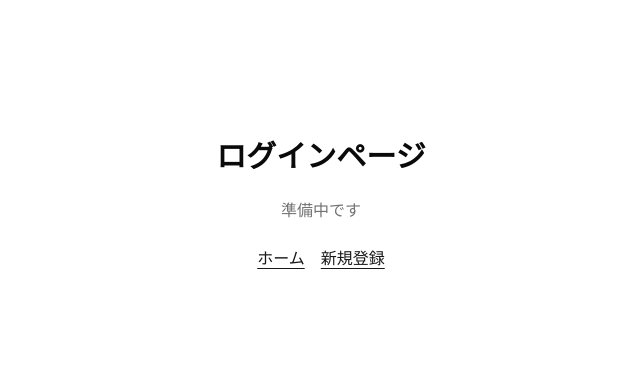
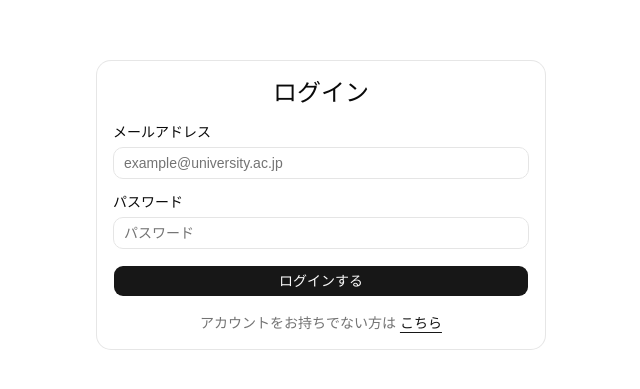
Before and after one commit to Ketarou2223/Cro-co, a React (Vite) app in the folder frontend/: page /login in a window 1280 px wide. Shown: the part 195-584 px from the top of the page, without its empty margins (319-959 px from the left). Built offline with nearby package versions, Linux system fonts and the light colour scheme; no server answers.

Commit message:
1c: ログインとAuthContext

```diff
--- a/frontend/src/App.tsx
+++ b/frontend/src/App.tsx
@@ -1,4 +1,5 @@
 import { BrowserRouter, Navigate, Route, Routes } from 'react-router-dom'
+import { AuthProvider } from '@/contexts/AuthContext'
 import LoginPage from '@/pages/LoginPage'
 import SignupPage from '@/pages/SignupPage'
 import HomePage from '@/pages/HomePage'
@@ -7,6 +8,7 @@ import DebugPage from '@/pages/DebugPage'
 export default function App() {
   return (
     <BrowserRouter>
+      <AuthProvider>
         <Routes>
           <Route path="/" element={<Navigate to="/home" replace />} />
           <Route path="/login" element={<LoginPage />} />
@@ -14,6 +16,7 @@ export default function App() {
           <Route path="/home" element={<HomePage />} />
           <Route path="/debug" element={<DebugPage />} />
         </Routes>
+      </AuthProvider>
     </BrowserRouter>
   )
 }
--- /dev/null
+++ b/frontend/src/contexts/AuthContext.tsx
@@ -0,0 +1,77 @@
+import { createContext, useContext, useEffect, useState } from 'react'
+import type { Session, User } from '@supabase/supabase-js'
+import { supabase } from '@/lib/supabase'
+
+interface AuthContextType {
+  session: Session | null
+  user: User | null
+  loading: boolean
+}
+
+const AuthContext = createContext<AuthContextType>({
+  session: null,
+  user: null,
+  loading: true,
+})
+
+export function AuthProvider({ children }: { children: React.ReactNode }) {
+  const [session, setSession] = useState<Session | null>(null)
+  const [loading, setLoading] = useState<boolean>(true)
+
+  useEffect(() => {
+    console.log('[AuthContext] initializing')
+
+    const getSessionWithTimeout = Promise.race([
+      supabase.auth.getSession(),
+      new Promise<never>((_, reject) =>
+        setTimeout(() => reject(new Error('getSession timeout')), 5000)
+      ),
+    ])
+
+    let subscription: { unsubscribe: () => void } | null = null
+
+    const init = async () => {
+      try {
+        console.log('[AuthContext] calling getSession')
+        const result = await getSessionWithTimeout
+        const { data, error } = result as Awaited<ReturnType<typeof supabase.auth.getSession>>
+        if (error) {
+          console.warn('[AuthContext] getSession error:', error.message)
+          setSession(null)
+        } else {
+          console.log('[AuthContext] getSession success, user:', data.session?.user?.email ?? 'none')
+          setSession(data.session)
+        }
+      } catch (e) {
+        console.warn('[AuthContext] getSession failed or timed out:', e)
+        setSession(null)
+      } finally {
+        console.log('[AuthContext] initialized')
+        setLoading(false)
+      }
+    }
+
+    init()
+
+    const { data: { subscription: sub } } = supabase.auth.onAuthStateChange((_event, newSession) => {
+      console.log('[AuthContext] onAuthStateChange:', _event, newSession?.user?.email ?? 'none')
+      setSession(newSession)
+    })
+    subscription = sub
+
+    return () => {
+      console.log('[AuthContext] cleanup')
+      subscription?.unsubscribe()
+    }
+  }, [])
+
+  return (
+    <AuthContext.Provider value={{ session, user: session?.user ?? null, loading }}>
+      {children}
+    </AuthContext.Provider>
+  )
+}
+
+export function useAuth(): AuthContextType {
+  return useContext(AuthContext)
+}
--- a/frontend/src/pages/HomePage.tsx
+++ b/frontend/src/pages/HomePage.tsx
@@ -1,10 +1,26 @@
 import { Link } from 'react-router-dom'
+import { useAuth } from '@/contexts/AuthContext'
 
 export default function HomePage() {
+  const { user, loading } = useAuth()
+
   return (
     <div className="min-h-screen flex flex-col items-center justify-center gap-6">
       <h1 className="text-3xl font-bold">ホーム</h1>
-      <p className="text-muted-foreground">準備中です</p>
+
+      {loading ? (
+        <p className="text-muted-foreground">読み込み中...</p>
+      ) : user ? (
+        <p className="text-muted-foreground">ログイン中: {user.email}</p>
+      ) : (
+        <div className="flex flex-col items-center gap-2">
+          <p className="text-muted-foreground">未ログイン状態です</p>
+          <Link to="/login" className="text-primary underline underline-offset-4">
+            ログインする
+          </Link>
+        </div>
+      )}
+
       <nav className="flex gap-4">
         <Link to="/login" className="text-primary underline underline-offset-4">ログイン</Link>
         <Link to="/signup" className="text-primary underline underline-offset-4">新規登録</Link>
--- a/frontend/src/pages/LoginPage.tsx
+++ b/frontend/src/pages/LoginPage.tsx
@@ -1,14 +1,83 @@
-import { Link } from 'react-router-dom'
+import { useState } from 'react'
+import { Link, useNavigate } from 'react-router-dom'
+import { supabase } from '@/lib/supabase'
+import { Card, CardContent, CardHeader, CardTitle } from '@/components/ui/card'
+import { Input } from '@/components/ui/input'
+import { Label } from '@/components/ui/label'
+import { Button } from '@/components/ui/button'
+import { Alert, AlertDescription } from '@/components/ui/alert'
 
 export default function LoginPage() {
+  const navigate = useNavigate()
+  const [email, setEmail] = useState<string>('')
+  const [password, setPassword] = useState<string>('')
+  const [loading, setLoading] = useState<boolean>(false)
+  const [error, setError] = useState<string | null>(null)
+
+  const handleSubmit = async (e: React.FormEvent<HTMLFormElement>) => {
+    e.preventDefault()
+    setError(null)
+    setLoading(true)
+
+    const { error: signInError } = await supabase.auth.signInWithPassword({ email, password })
+
+    setLoading(false)
+
+    if (signInError) {
+      setError('メールアドレスまたはパスワードが正しくありません')
+      return
+    }
+
+    navigate('/home')
+  }
+
   return (
-    <div className="min-h-screen flex flex-col items-center justify-center gap-6">
-      <h1 className="text-3xl font-bold">ログインページ</h1>
-      <p className="text-muted-foreground">準備中です</p>
-      <nav className="flex gap-4">
-        <Link to="/home" className="text-primary underline underline-offset-4">ホーム</Link>
-        <Link to="/signup" className="text-primary underline underline-offset-4">新規登録</Link>
-      </nav>
+    <div className="min-h-screen flex items-center justify-center p-4">
+      <Card className="w-full max-w-md">
+        <CardHeader>
+          <CardTitle className="text-2xl text-center">ログイン</CardTitle>
+        </CardHeader>
+        <CardContent className="space-y-4">
+          <form onSubmit={handleSubmit} className="space-y-4">
+            {error && (
+              <Alert variant="destructive">
+                <AlertDescription>{error}</AlertDescription>
+              </Alert>
+            )}
+            <div className="space-y-2">
+              <Label htmlFor="email">メールアドレス</Label>
+              <Input
+                id="email"
+                type="email"
+                value={email}
+                onChange={(e) => setEmail(e.target.value)}
+                required
+                placeholder="example@university.ac.jp"
+              />
+            </div>
+            <div className="space-y-2">
+              <Label htmlFor="password">パスワード</Label>
+              <Input
+                id="password"
+                type="password"
+                value={password}
+                onChange={(e) => setPassword(e.target.value)}
+                required
+                placeholder="パスワード"
+              />
+            </div>
+            <Button type="submit" className="w-full" disabled={loading}>
+              {loading ? '処理中...' : 'ログインする'}
+            </Button>
+          </form>
+          <p className="text-center text-sm text-muted-foreground">
+            アカウントをお持ちでない方は{' '}
+            <Link to="/signup" className="text-primary underline underline-offset-4">
+              こちら
+            </Link>
+          </p>
+        </CardContent>
+      </Card>
     </div>
   )
 }
```
Lines whose indentation alone changed are shown as unchanged.
